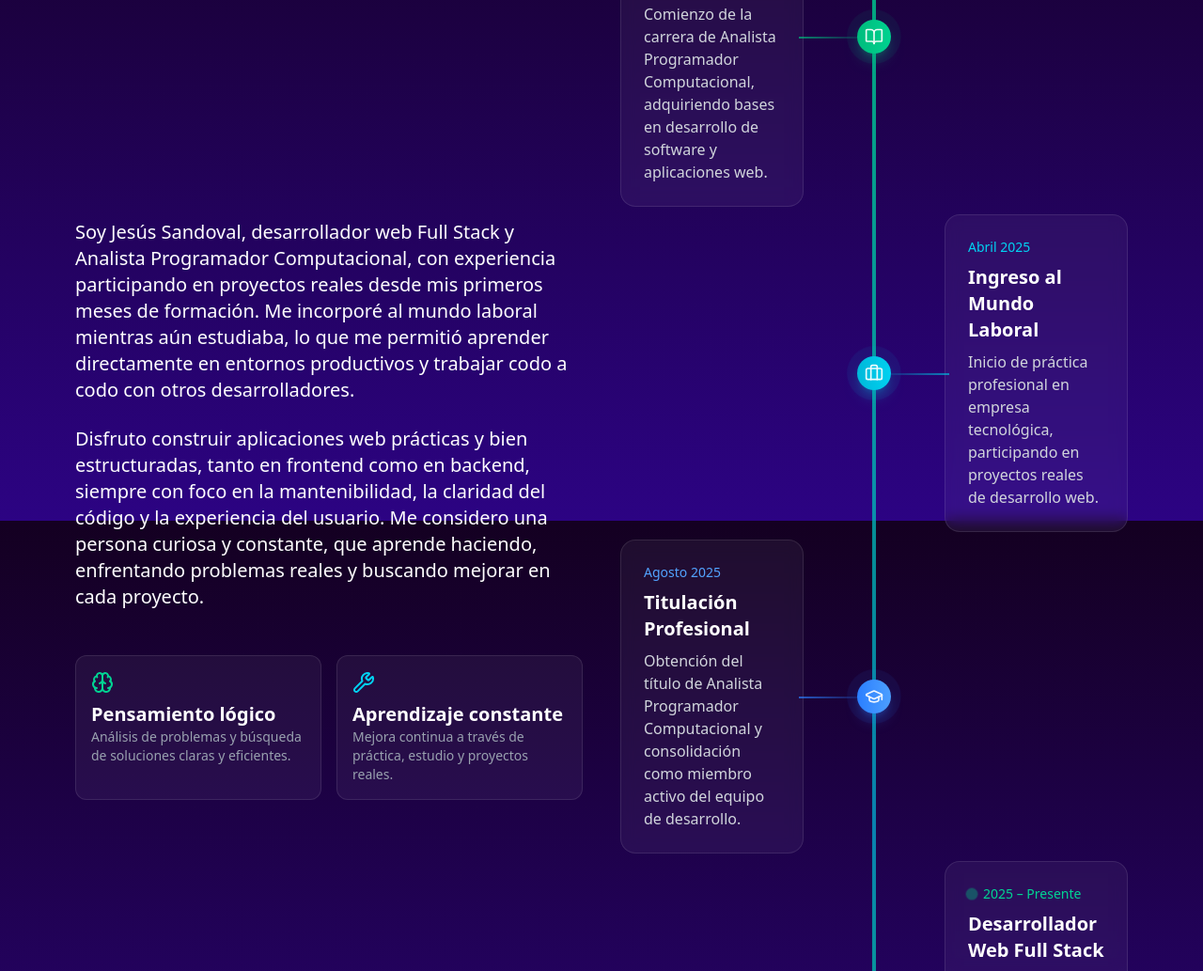
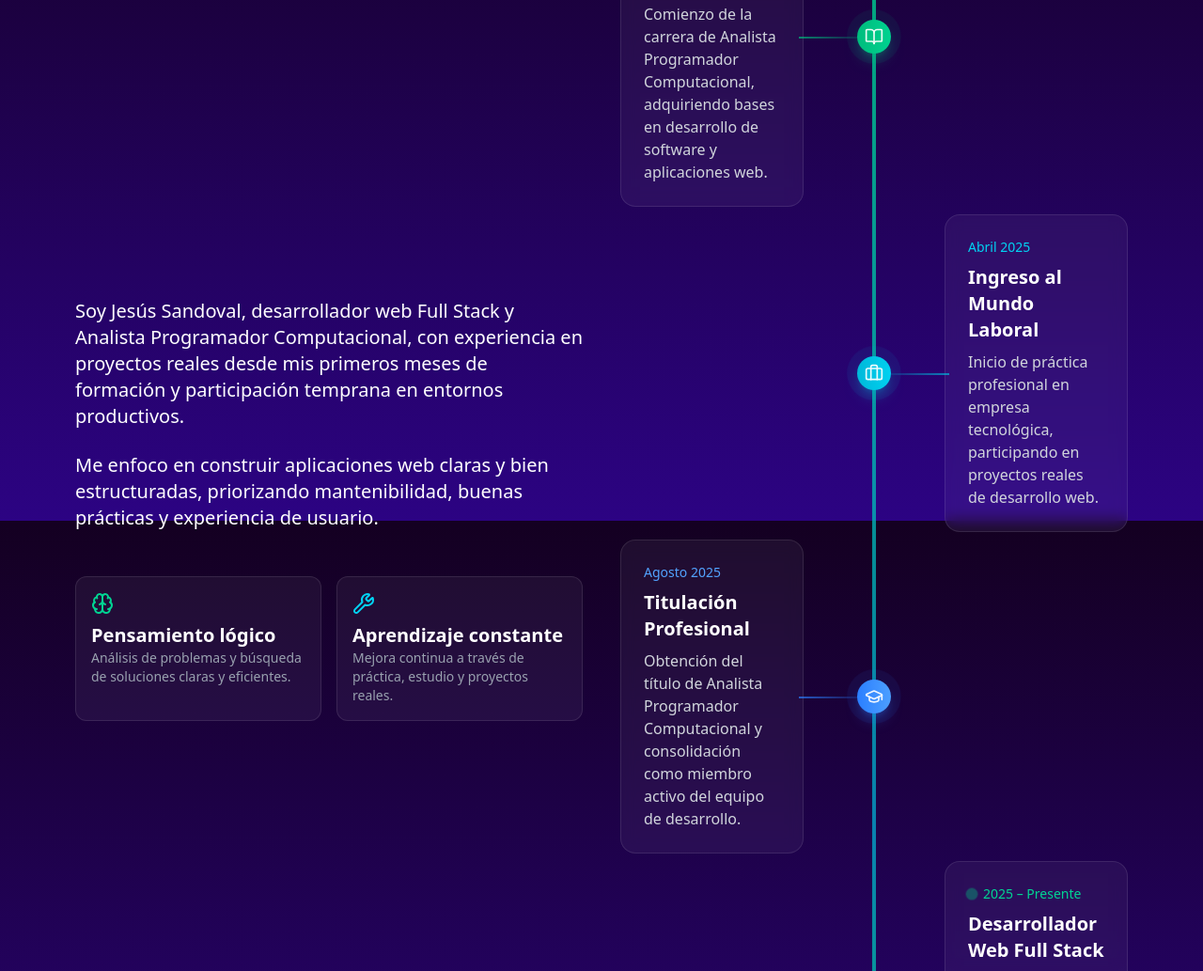
Before and after one commit to jesuSando/portafolio, an Astro site: page / in a window 1280 px wide. Shown: the part 1046-2079 px from the top of the page at 94% size. Built offline with nearby package versions, Linux system fonts and the light colour scheme; Astro itself is replaced by a stand-in of ours.

Commit message:
feat: se corrige seccion about

```diff
--- a/src/components/About.astro
+++ b/src/components/About.astro
@@ -88,18 +88,14 @@ const colorMap = {
     >
       <p>
         Soy Jesús Sandoval, desarrollador web Full Stack y Analista Programador
-        Computacional, con experiencia participando en proyectos reales desde
-        mis primeros meses de formación. Me incorporé al mundo laboral mientras
-        aún estudiaba, lo que me permitió aprender directamente en entornos
-        productivos y trabajar codo a codo con otros desarrolladores.
+        Computacional, con experiencia en proyectos reales desde mis primeros
+        meses de formación y participación temprana en entornos productivos.
       </p>
       <p>
-        Disfruto construir aplicaciones web prácticas y bien estructuradas,
-        tanto en frontend como en backend, siempre con foco en la
-        mantenibilidad, la claridad del código y la experiencia del usuario. Me
-        considero una persona curiosa y constante, que aprende haciendo,
-        enfrentando problemas reales y buscando mejorar en cada proyecto.
+        Me enfoco en construir aplicaciones web claras y bien estructuradas,
+        priorizando mantenibilidad, buenas prácticas y experiencia de usuario.
       </p>
+
       <div class="grid grid-cols-1 sm:grid-cols-2 gap-4 mt-6">
         <div class="p-4 rounded-xl bg-white/5 border border-white/10">
           <icon.Brain className="text-emerald-400 mb-2" />
@@ -117,7 +113,6 @@ const colorMap = {
           </p>
         </div>
       </div>
-
     </div>
 
     <div class="flex-1 flex items-center justify-center h-full">
```
Lines whose indentation alone changed are shown as unchanged.
